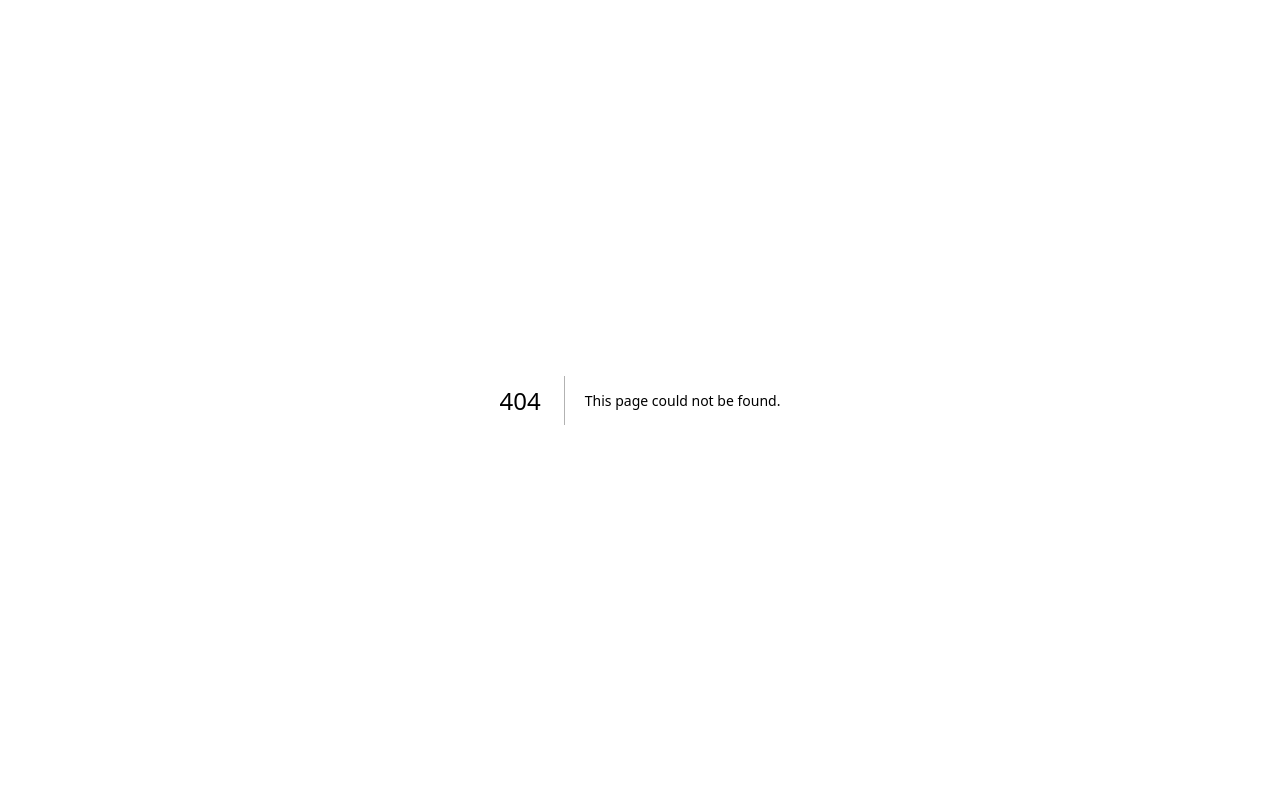
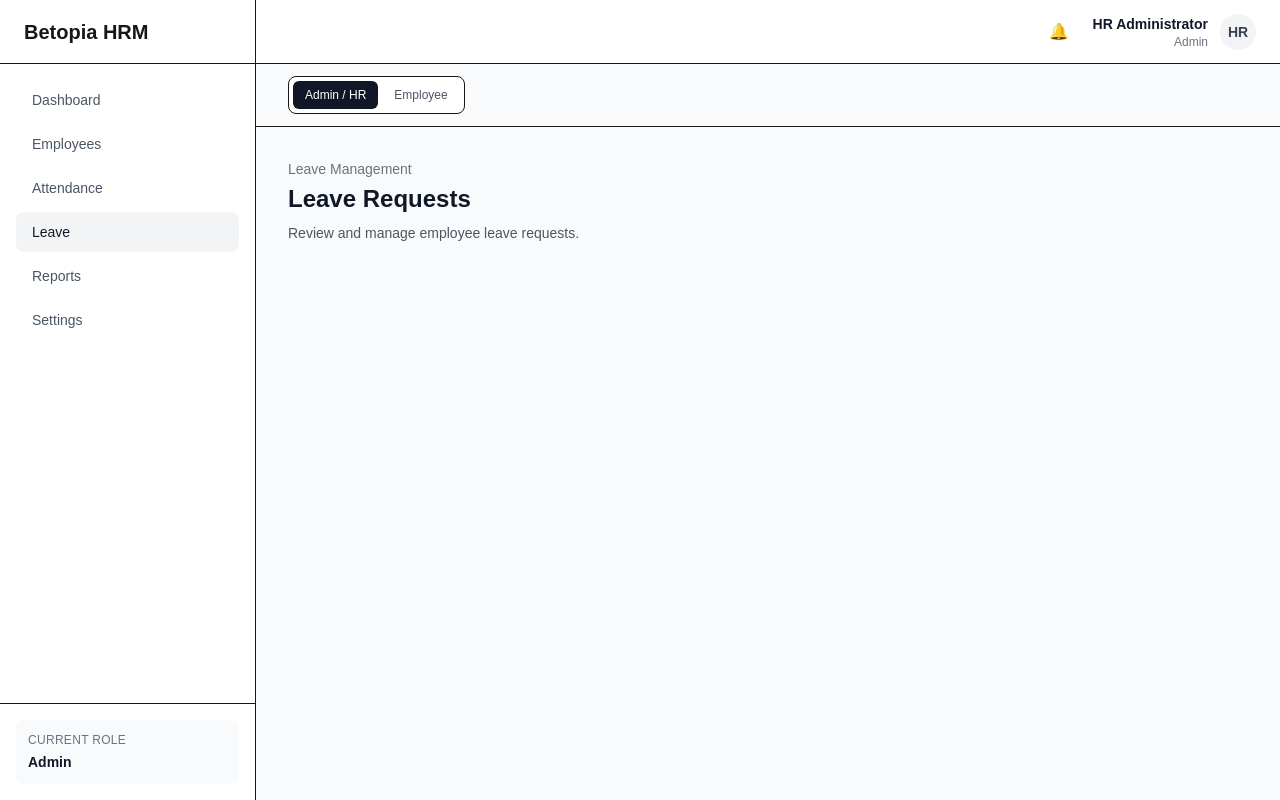
Before and after one commit to siamhossain/betopia-hrm, a Next.js app: page /leave in a window 1280 px wide. Before the commit this address had no page. Built offline with nearby package versions, Linux system fonts and the light colour scheme.

Commit message:
Add leave management page

```diff
--- /dev/null
+++ b/src/app/(dashboard)/leave/page.tsx
@@ -0,0 +1,17 @@
+export default function LeavePage() {
+  return (
+    <section>
+      <div>
+        <p className="text-sm font-medium text-gray-500">Leave Management</p>
+
+        <h1 className="mt-1 text-2xl font-bold text-gray-900">
+          Leave Requests
+        </h1>
+
+        <p className="mt-2 text-sm text-gray-600">
+          Review and manage employee leave requests.
+        </p>
+      </div>
+    </section>
+  );
+}
```
